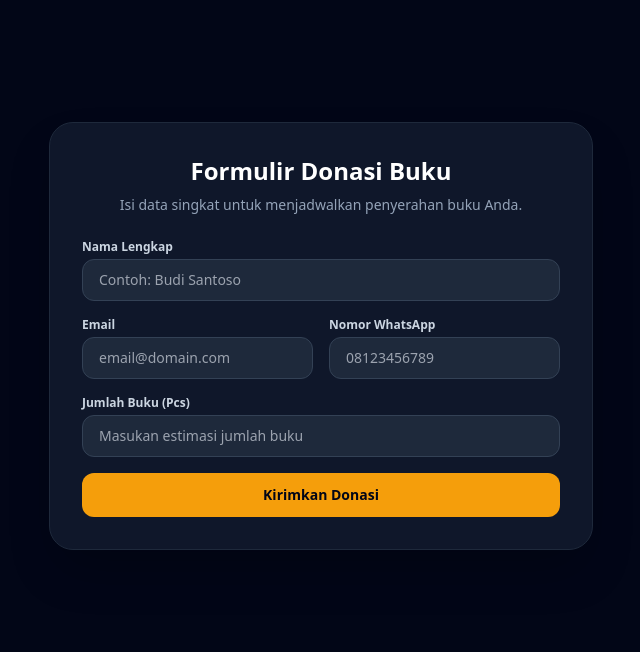
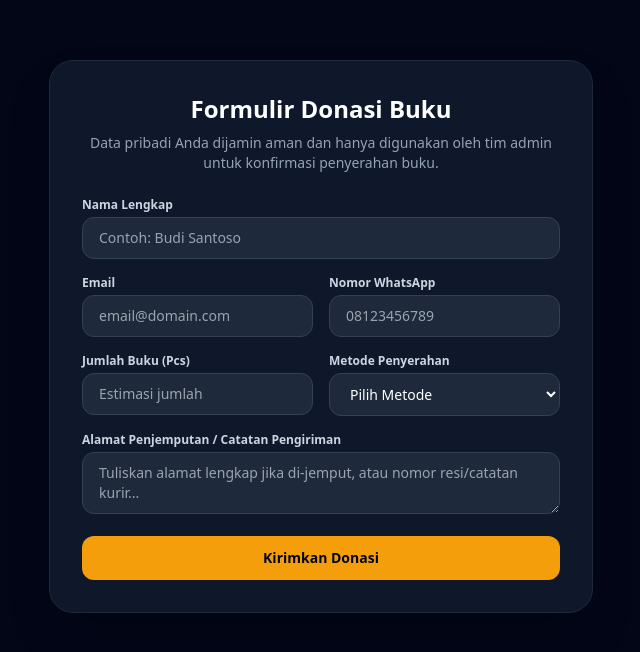
Before and after one commit to irfanburhan328-dev/donasi-buku-jakarta, a website: page public/index.html in a window 1280 px wide. Shown: the part 1664-2316 px from the top of the page, without its empty margins (319-959 px from the left). Drawn offline with nearby package versions, Linux system fonts and the light colour scheme.

Commit message:
Update lengkap: slide mode, fitur metode pengiriman & privasi admin

```diff
--- a/public/index.html
+++ b/public/index.html
@@ -26,7 +26,7 @@
             padding: 2rem 1rem;
         }
 
-        /* Custom scrollbar disembunyikan agar tampilan seperti slide */
+        /* Custom scrollbar disembunyikan agar tampilan bersih seperti slide */
         ::-webkit-scrollbar {
             width: 0px;
             background: transparent;
@@ -122,7 +122,7 @@
         <div class="max-w-xl mx-auto w-full px-4">
             <div class="bg-slate-900 border border-slate-800 rounded-3xl p-6 md:p-8 shadow-2xl">
                 <h3 class="text-2xl font-bold text-white text-center mb-2">Formulir Donasi Buku</h3>
-                <p class="text-slate-400 text-xs md:text-sm text-center mb-6">Isi data singkat untuk menjadwalkan penyerahan buku Anda.</p>
+                <p class="text-slate-400 text-xs md:text-sm text-center mb-6">Data pribadi Anda dijamin aman dan hanya digunakan oleh tim admin untuk konfirmasi penyerahan buku.</p>
 
                 <form id="donationForm" class="space-y-4">
                     <div>
@@ -139,10 +139,28 @@
                             <input type="tel" id="whatsapp" required class="w-full px-4 py-2.5 bg-slate-800 border border-slate-700 rounded-xl text-white text-sm focus:outline-none focus:border-amber-400 transition" placeholder="08123456789">
                         </div>
                     </div>
+
+                    <div class="grid grid-cols-1 sm:grid-cols-2 gap-4">
+                        <div>
+                            <label class="block text-xs font-semibold text-slate-300 mb-1">Jumlah Buku (Pcs)</label>
+                            <input type="number" id="jumlah_buku" min="1" required class="w-full px-4 py-2.5 bg-slate-800 border border-slate-700 rounded-xl text-white text-sm focus:outline-none focus:border-amber-400 transition" placeholder="Estimasi jumlah">
+                        </div>
+                        <div>
+                            <label class="block text-xs font-semibold text-slate-300 mb-1">Metode Penyerahan</label>
+                            <select id="metode_pengiriman" required class="w-full px-4 py-2.5 bg-slate-800 border border-slate-700 rounded-xl text-white text-sm focus:outline-none focus:border-amber-400 transition">
+                                <option value="" disabled selected>Pilih Metode</option>
+                                <option value="Jemput Relawan">🚗 Di-jemput Relawan</option>
+                                <option value="Kirim JNE/JNT">📦 Kirim via Kurir (JNE/J&T)</option>
+                                <option value="Antar Mandiri">🏢 Antar Langsung ke Posko</option>
+                            </select>
+                        </div>
+                    </div>
+
                     <div>
-                        <label class="block text-xs font-semibold text-slate-300 mb-1">Jumlah Buku (Pcs)</label>
-                        <input type="number" id="jumlah_buku" min="1" required class="w-full px-4 py-2.5 bg-slate-800 border border-slate-700 rounded-xl text-white text-sm focus:outline-none focus:border-amber-400 transition" placeholder="Masukan estimasi jumlah buku">
+                        <label class="block text-xs font-semibold text-slate-300 mb-1">Alamat Penjemputan / Catatan Pengiriman</label>
+                        <textarea id="alamat" rows="2" class="w-full px-4 py-2.5 bg-slate-800 border border-slate-700 rounded-xl text-white text-sm focus:outline-none focus:border-amber-400 transition" placeholder="Tuliskan alamat lengkap jika di-jemput, atau nomor resi/catatan kurir..."></textarea>
                     </div>
+
                     <button type="submit" class="w-full py-3 bg-amber-500 hover:bg-amber-400 text-slate-950 font-bold rounded-xl text-sm transition mt-2">
                         Kirimkan Donasi
                     </button>
@@ -151,7 +169,7 @@
         </div>
     </section>
 
-    <!-- MODAL INTEGRASI PANEL ADMIN -->
+    <!-- MODAL INTEGRASI PANEL ADMIN (HANYA UNTUK INTERNAL ADMIN) -->
     <div id="adminModal" class="fixed inset-0 z-50 hidden bg-slate-950/80 backdrop-blur-md flex items-center justify-center p-4">
         <div class="bg-slate-900 border border-slate-800 w-full max-w-4xl rounded-3xl p-6 md:p-8 relative shadow-2xl max-h-[90vh] overflow-y-auto">
             <!-- Tombol Close Modal -->
@@ -161,7 +179,7 @@
 
             <div class="flex items-center gap-3 mb-6">
                 <span class="text-2xl">⚙️</span>
-                <h2 class="text-2xl font-bold text-white">Panel Kelola Admin</h2>
+                <h2 class="text-2xl font-bold text-white">Panel Kelola Admin (Privat)</h2>
             </div>
 
             <!-- Ringkasan Data Admin -->
@@ -180,21 +198,22 @@
                 </div>
             </div>
 
-            <!-- Tabel Riwayat Donasi -->
+            <!-- Tabel Riwayat Donasi Lengkap -->
             <h3 class="text-lg font-semibold text-slate-200 mb-3">Daftar Entry Donasi Masuk</h3>
             <div class="overflow-x-auto rounded-xl border border-slate-800 bg-slate-950/50">
                 <table class="w-full text-left text-xs text-slate-300">
                     <thead class="bg-slate-800/80 text-slate-400 uppercase font-semibold">
                         <tr>
                             <th class="p-3">Nama Donatur</th>
-                            <th class="p-3">Email</th>
-                            <th class="p-3">WhatsApp</th>
-                            <th class="p-3">Jumlah Buku</th>
+                            <th class="p-3">Email / WA</th>
+                            <th class="p-3">Jumlah</th>
+                            <th class="p-3">Metode</th>
+                            <th class="p-3">Alamat / Catatan</th>
                         </tr>
                     </thead>
                     <tbody id="adminTableBody" class="divide-y divide-slate-800">
                         <tr>
-                            <td colspan="4" class="text-center p-4 text-slate-500">Belum ada data donasi terbaru.</td>
+                            <td colspan="5" class="text-center p-4 text-slate-500">Belum ada data donasi terbaru.</td>
                         </tr>
                     </tbody>
                 </table>
```
